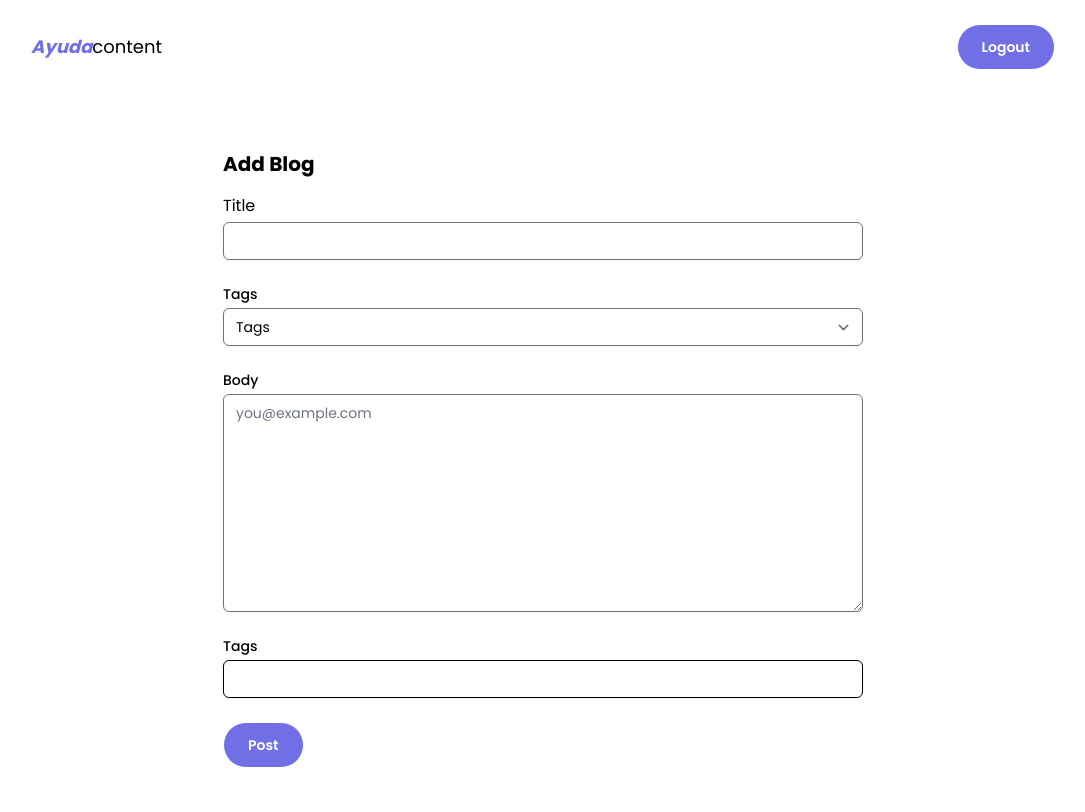
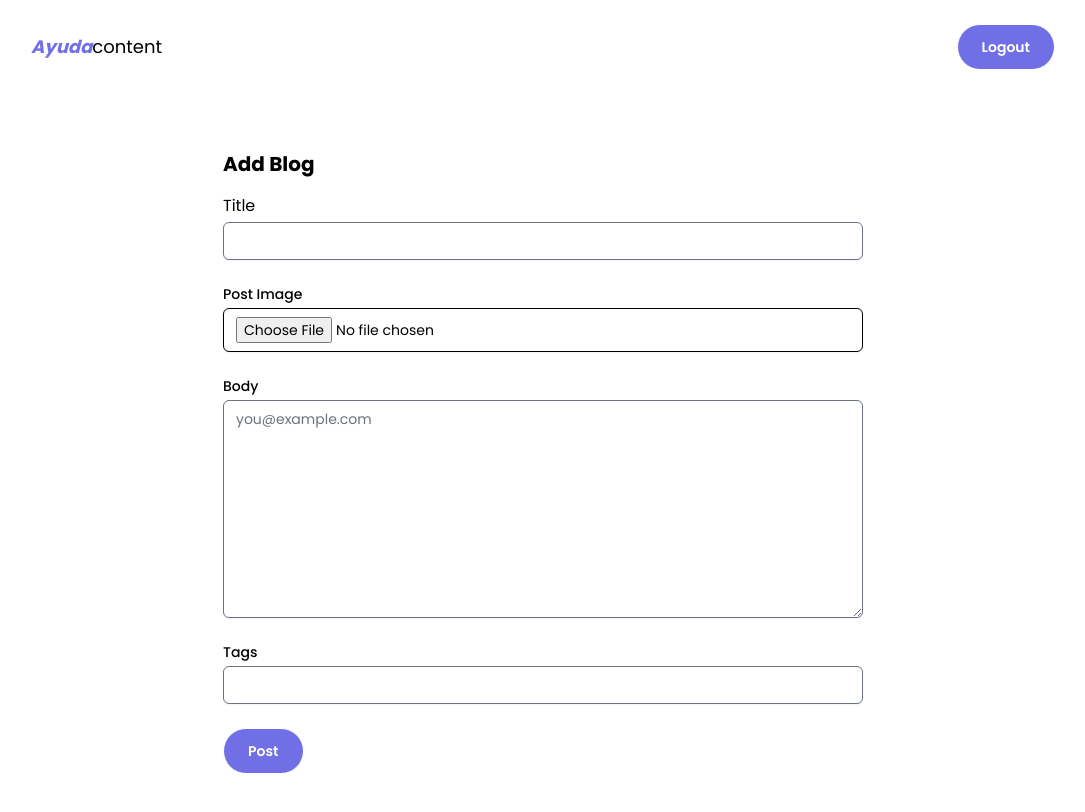
Before and after one commit to IsraelChidera/ayuda-content, a React (Create React App) app: page /posting in a window 1280 px wide. Shown: the top 812 px of the page, without its empty margins (97-1182 px from the left). Built offline with nearby package versions, Linux system fonts and the light colour scheme; no server answers; sample sign-in values are in the browser's storage.

Commit message:
firebase storage implementation

```diff
--- a/src/firebase.js
+++ b/src/firebase.js
@@ -2,6 +2,7 @@
 import { initializeApp } from "firebase/app";
 import {getAuth} from "firebase/auth";
 import { getFirestore } from "firebase/firestore";
+import { getStorage } from "firebase/storage";
 
 // const firebaseConfig = {
 //   apiKey: process.env.REACT_APP_FIREBASE_API_KEY,
@@ -26,4 +27,5 @@ const firebaseConfig = {
 const app = initializeApp(firebaseConfig);
 export const auth = getAuth(app);
 export const db = getFirestore(app);
+export const storage = getStorage(app);
 export default app;
--- a/src/pages/Blog.jsx
+++ b/src/pages/Blog.jsx
@@ -26,6 +26,7 @@ const Blog = () => {
                     .map((doc) => ({...doc.data(), id:doc.id }));
                 setPosts(newData)
                 setLoading(false);
+                console.log(posts, newData);
             })
 
     }
@@ -43,6 +44,10 @@ const Blog = () => {
 
             <section className='mx-auto w-4/5  mt-20'>
                 {
+                    posts.length===0? (
+                        <p>No blog article has been posted</p>
+                    )
+                    :
                     !loading?
                     posts?.map((post, id)=> (
 
@@ -54,6 +59,7 @@ const Blog = () => {
                             <div className="col-span-2">
                                 <p className="text-sm mb-12">
                                     {today}
+                                    {/* {post.createdAt} */}
                                 </p>
 
                                 <div>
@@ -73,7 +79,8 @@ const Blog = () => {
 
                             <div>
                                 <img
-                                    src={blogImage}
+                                    // src={blogImage}
+                                    src={post.postimage}
                                     alt="blog article image"
                                 />
                             </div>
@@ -92,7 +99,7 @@ const Blog = () => {
 
             <div
                 // className="w-full fixed left-0 bottom-0 "
-                className={`${loading ? "w-full fixed left-0 bottom-0" : "w-full mt-10"}`}
+                className={`${loading ? "w-full fixed left-0 bottom-0" : "w-full mt-20"}`}
             >
                 <Footer/>
             </div>
--- a/src/pages/Posting.jsx
+++ b/src/pages/Posting.jsx
@@ -1,37 +1,111 @@
 import React, {useState}  from 'react';
-import { collection, addDoc } from "firebase/firestore";
+import { collection, addDoc, Timestamp } from "firebase/firestore";
 import {db} from '../firebase';
 import {Link} from 'react-router-dom';
 import {auth} from '../firebase';
+import {storage} from '../firebase';
 import { signOut } from "firebase/auth";
+import { ref, uploadBytesResumable, getDownloadURL } from "firebase/storage";
 import {useNavigate} from 'react-router-dom';
 import { useAuthContext } from '../context/authContext';
 
 const Posting = () => {
+    const [formData, setFormData] = useState({
+        title: "",
+        tag:"",
+        post:"",
+        postimage:"",
+        createdAt: Timestamp.now().toDate(),
+    })
+
+
+
     const [title, setTitle] = useState("");
     const [tag, setTag] = useState("");
     const [post, setPost] = useState("");
+    // const [imageUpload ,setImageUpload] = useState([]);
+    const [progress, setProgress] = useState(0);
     const navigate = useNavigate();
     const auths = useAuthContext();
+
+
+    const handleImageChange = (e) => {
+        setFormData({...formData, postimage:e.target.files[0] });
+    }
+
+    const handleChange = (e) => {
+        e.preventDefault();
+        setFormData({...formData, [e.target.name]:e.target.value});
+    }
 
     // console.log("user", auths.user());
     console.log("user", auths.users);
 
     const onBlogPost = async (e) =>{
+        console.log(formData);
+        // console.log(imageUpload);
+
         e.preventDefault();
-        try {
-            const docRef = await addDoc(collection(db, "users"), {
-              Title: title,
-              Tag: tag,
-              Post: post,
-            //   publish: db.firestore.Timestamp.fromDate(new Date())
-            });
-            console.log("Document written with ID: ", docRef.id);
-            alert("Blog post added sucessfully")
-          } catch (e) {
-            console.error("Error adding document: ", e);
-            alert("Unable to post to blog. Try again!")
-          }
+
+        // try {
+        //     const docRef = await addDoc(collection(db, "users"), {
+        //       Title: formData.title,
+        //       Tag: formData.tag,
+        //       Post: formData.post,
+        //     //   publish: db.firestore.Timestamp.fromDate(new Date())
+        //     });
+        //     console.log("Document written with ID: ", docRef.id);
+        //     alert("Blog post added sucessfully")
+        // } catch (e) {
+        //     console.error("Error adding document: ", e);
+        //     alert("Unable to post to blog. Try again!")
+        // }
+
+        const storageRef = ref(
+            storage,
+            `/images/${Date.now()}${formData.postimage.name}`
+        );
+
+        const uploadImage  = uploadBytesResumable(storageRef, formData.postimage);
+
+        uploadImage.on(
+            "state_changed",
+            (snapshot)=>{
+                const progressPercent = Math.round(
+                    (snapshot.bytesTransferred /  snapshot.totalBytes) * 100
+                );
+                setProgress(progressPercent);
+            },
+            (err)=>{
+                console.log(err);
+            },
+            ()=>{
+                setFormData({
+                    title: "",
+                    tag:"",
+                    post:"",
+                    postimage:"",
+                });
+
+                getDownloadURL(uploadImage.snapshot.ref)
+                .then((url) => {
+                    const articleRef = collection(db, "users");
+                    addDoc(articleRef,{
+                        Title: formData.title,
+                        Tag: formData.tag,
+                        Post: formData.post,
+                        postimage: url,
+                        createdAt: Timestamp.now().toDate(),
+                    })
+                    .then(()=>{
+                        alert("successfully added")
+                    })
+                    .catch(err=>{
+                        alert("Error encountered")
+                    })
+                })
+            }
+        )
     }
 
     const onLogout = () => {
@@ -79,9 +153,10 @@ const Posting = () => {
                         <label>Title</label>
                         <input
                             type="text"
-                            id="title"
-                            value={title}
-                            onChange={(e)=>setTitle(e.target.value)}
+                            name="title"
+                            value={formData.title}
+                            // onChange={(e)=>setTitle(e.target.value)}
+                            onChange={handleChange}
                             required
                             className="mt-1 px-3 py-2 bg-white border shadow-sm border-slate-300 placeholder-slate-400 focus:outline-none focus:border-sky-500 focus:ring-sky-500 block w-full rounded-md sm:text-sm focus:ring-1"
                         />
@@ -89,21 +164,16 @@ const Posting = () => {
 
                     <div className="col-span-6 sm:col-span-3">
                         <label className="block text-sm font-medium text-gray-700">
-                            Tags
+                            Post Image
                         </label>
-                        <select
-                            id="tag"
-                            name="tag"
+                        {/* className="mt-1 block w-full rounded-md border border-gray-300 bg-white py-2 px-3 shadow-sm focus:border-indigo-500 focus:outline-none focus:ring-indigo-500 sm:text-sm" */}
+                        <input
+                            type="file"
+                            onChange={handleImageChange}
+                            name="postimage"
+                            accept="image/*"
                             className="mt-1 block w-full rounded-md border border-gray-300 bg-white py-2 px-3 shadow-sm focus:border-indigo-500 focus:outline-none focus:ring-indigo-500 sm:text-sm"
-                        >
-                            <option>Tags</option>
-                            <option>Books</option>
-                            <option>English</option>
-                            <option>Technology</option>
-                            <option>SEO</option>
-                            <option>Science</option>
-                            <option>Religion</option>
-                        </select>
+                        />
                     </div>
 
                     <div>
@@ -112,30 +182,16 @@ const Posting = () => {
                         </label>
                         <div className="mt-1">
                         <textarea
-                            id="post"
                             name="post"
                             rows={10}
-                            value={post}
+                            value={formData.post}
                             className="mt-1 block w-full rounded-md border-gray-300 shadow-sm focus:border-indigo-500 focus:ring-indigo-500 sm:text-sm"
                             placeholder="you@example.com"
-                            onChange={(e)=>setPost(e.target.value)}
+                            // onChange={(e)=>setPost(e.target.value)}
+                            onChange={handleChange}
                         />
                         </div>
                     </div>
-
-                    {/* <div>
-                        <label class="block">
-                            <span class="sr-only">Choose profile photo</span>
-                            <input type="file" class="block w-full text-sm text-slate-500
-                            file:mr-4 file:py-2 file:px-4
-                            file:rounded-full file:border-0
-                            file:text-sm file:font-semibold
-                            file:bg-violet-50 file:text-violet-700
-                            hover:file:bg-violet-100
-                            "/>
-                        </label>
-                    </div> */}
-
 
                     <div className="form-group">
                         <label
@@ -144,10 +200,11 @@ const Posting = () => {
                             Tags
                         </label>
                         <input
-                            type="type"
-                            id="tag"
-                            value={tag}
-                            onChange={(e)=>setTag(e.target.value)}
+                            type="text"
+                            name="tag"
+                            value={formData.tag}
+                            // onChange={(e)=>setTag(e.target.value)}
+                            onChange={handleChange}
                             required
                             className="mt-1 px-3 py-2 bg-white border shadow-sm border-slate-300 placeholder-slate-400 focus:outline-none focus:border-sky-500 focus:ring-sky-500 block w-full rounded-md sm:text-sm focus:ring-1"
                         />
```
Also changed, not shown: src/context/authContext.js (+0 -23 lines).
